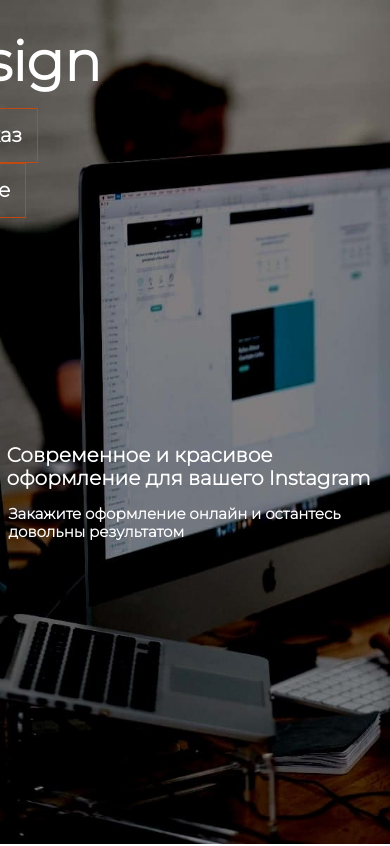
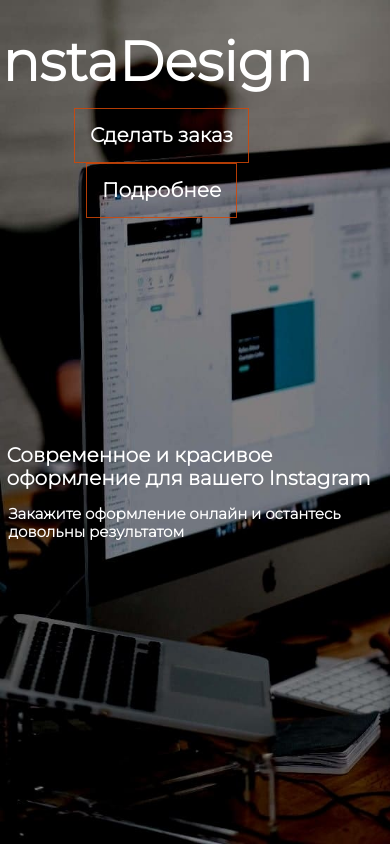
Before and after one commit to pzdcdesign/pzdcdesign.github.io, a plain HTML site: page index.html in a window 390 px wide. Shown: the top 846 px of the page. Drawn offline with Linux system fonts and the light colour scheme.

Commit message:
Update style.css

```diff
--- a/styles/style.css
+++ b/styles/style.css
@@ -901,7 +901,7 @@ a {
     display: none;
   }
   .section-screen1-header{
-      margin-left: -100vh;
+      margin-left: -50vh;
   }
 }
 /*# sourceMappingURL=style.css.map */
```
